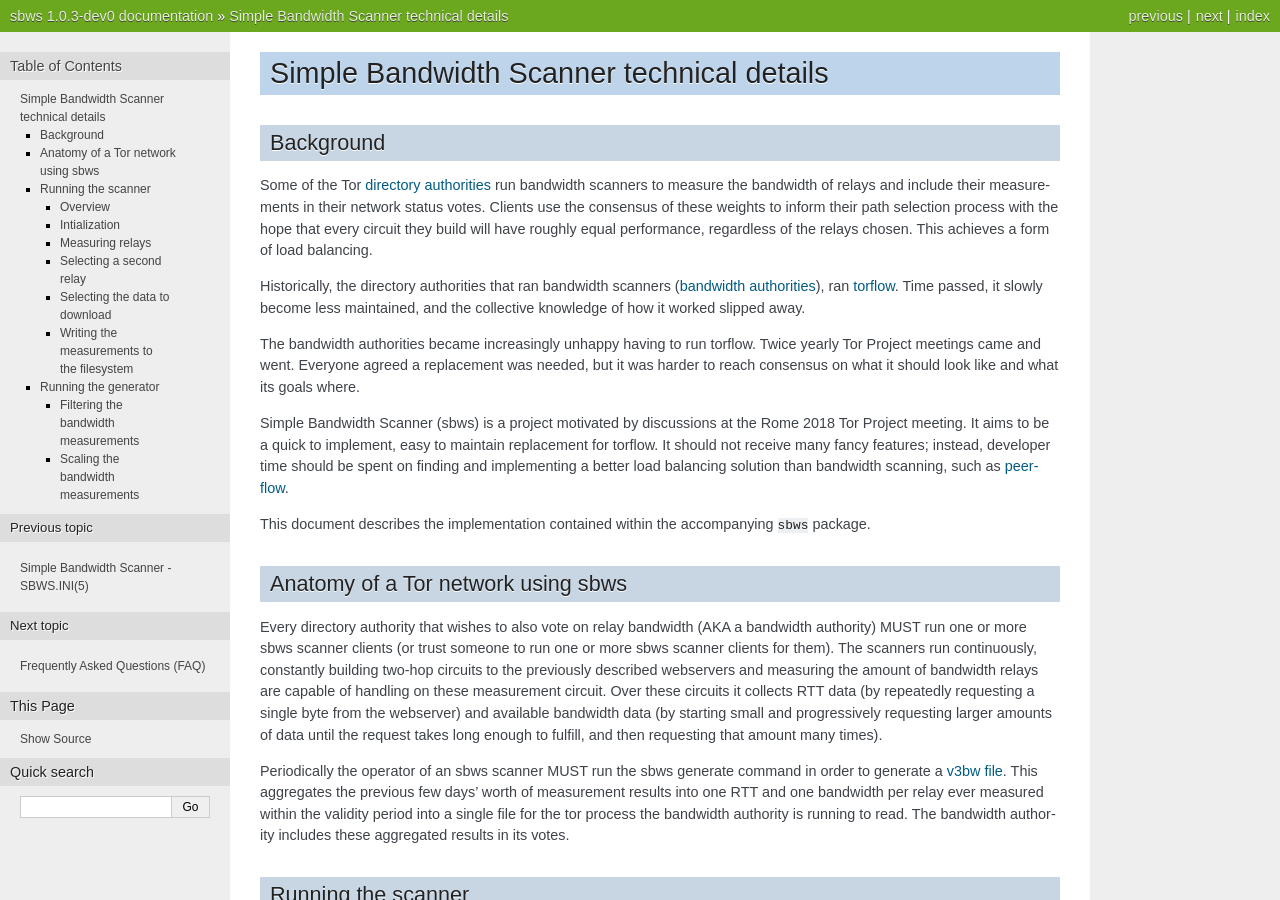
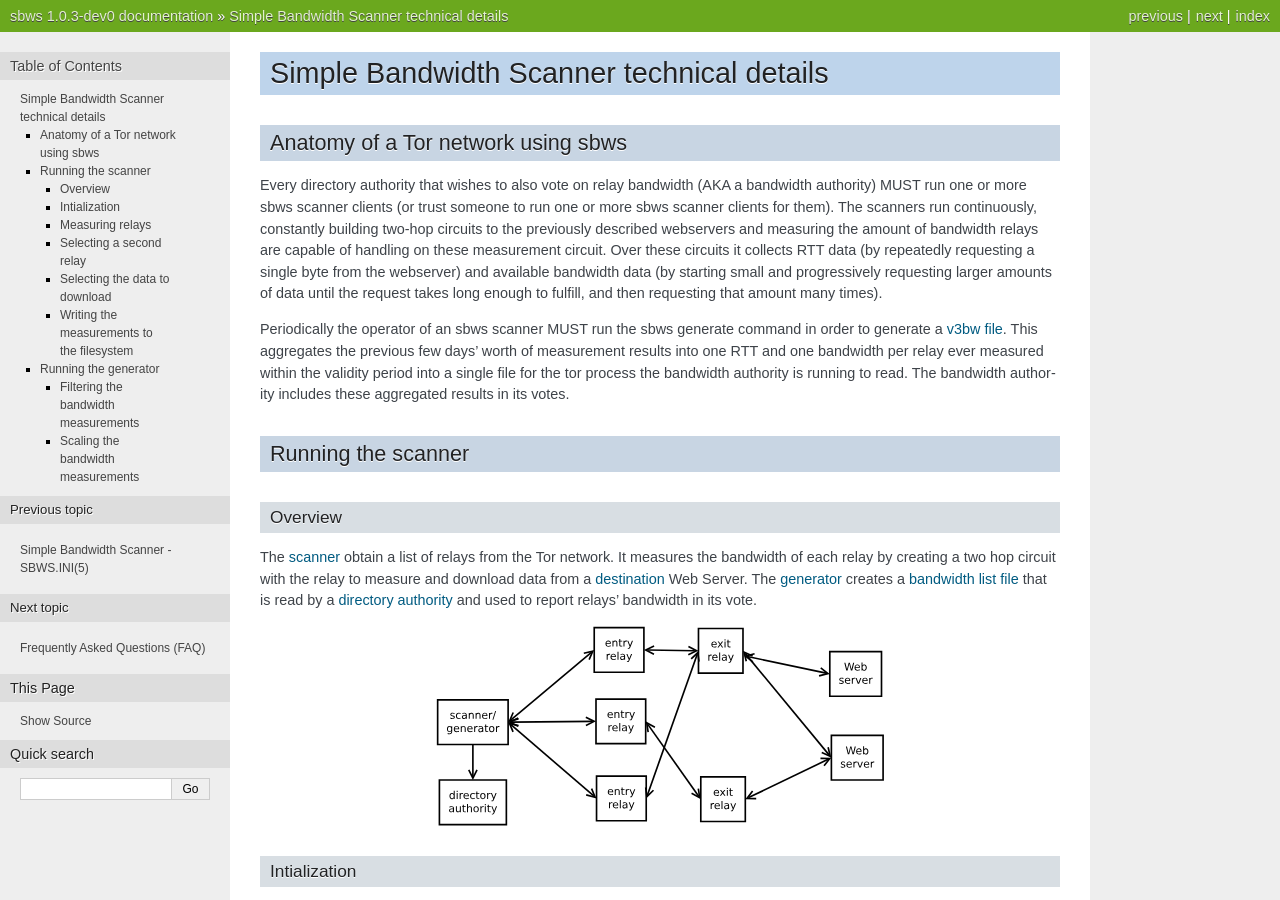
Before and after one commit to torproject/sbws, a Sphinx documentation site: the page built from docs/source/specification.rst, in a window 1280 px wide and 900 px high. Built offline with Sphinx 7.4.7, drawn with Linux system fonts in a browser that asks for light colours; formulas are drawn with MathJax 3.

Commit message:
docs: remove background
if included, it should rather be in a history page.

```diff
--- a/docs/source/specification.rst
+++ b/docs/source/specification.rst
@@ -1,36 +1,5 @@
 Simple Bandwidth Scanner technical details
 ============================================
-
-Background
-----------
-
-Some of the Tor :term:`directory authorities <directory authority>`
-run bandwidth scanners to measure the bandwidth of relays and include their
-measurements in their network status votes. Clients use the consensus of these
-weights to inform their path selection process with the hope that every circuit
-they build will have roughly equal performance, regardless of the relays
-chosen. This achieves a form of load balancing.
-
-.. _problem:
-
-Historically, the directory authorities that ran bandwidth scanners
-(:term:`bandwidth authorities <bandwidth authority>`), ran torflow_. Time
-passed, it slowly become less maintained, and the collective knowledge of how
-it worked slipped away.
-
-The bandwidth authorities became increasingly unhappy having to run torflow.
-Twice yearly Tor Project meetings came and went. Everyone agreed a replacement
-was needed, but it was harder to reach consensus on what it should look like
-and what its goals where.
-
-Simple Bandwidth Scanner (sbws) is a project motivated by discussions at the
-Rome 2018 Tor Project meeting. It aims to be a quick to implement,
-easy to maintain replacement for torflow. It should not receive many fancy
-features; instead, developer time should be spent on finding and implementing a
-better load balancing solution than bandwidth scanning, such as peerflow_.
-
-This document describes the implementation contained within the accompanying
-``sbws`` package.
 
 Anatomy of a Tor network using sbws
 -----------------------------------
```
